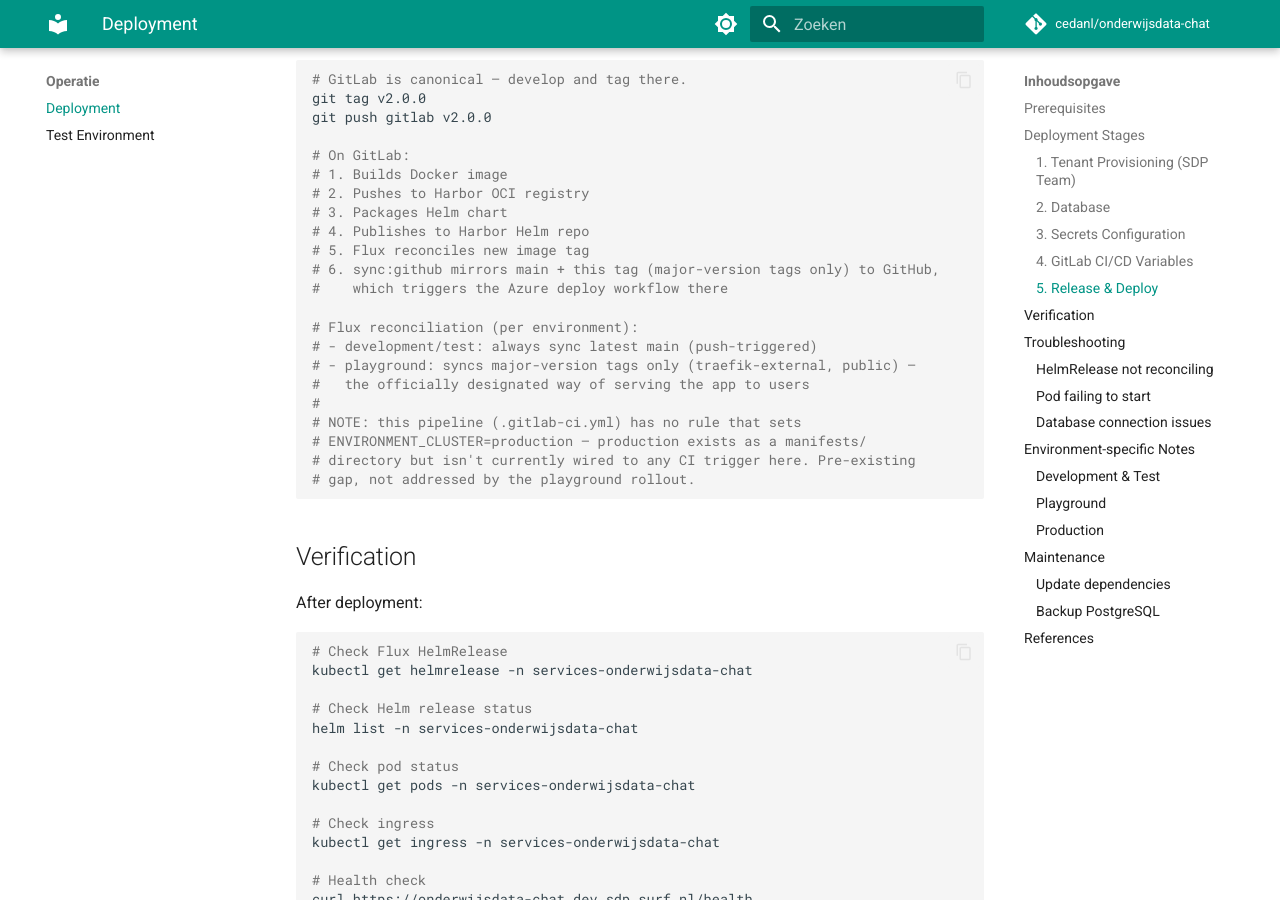
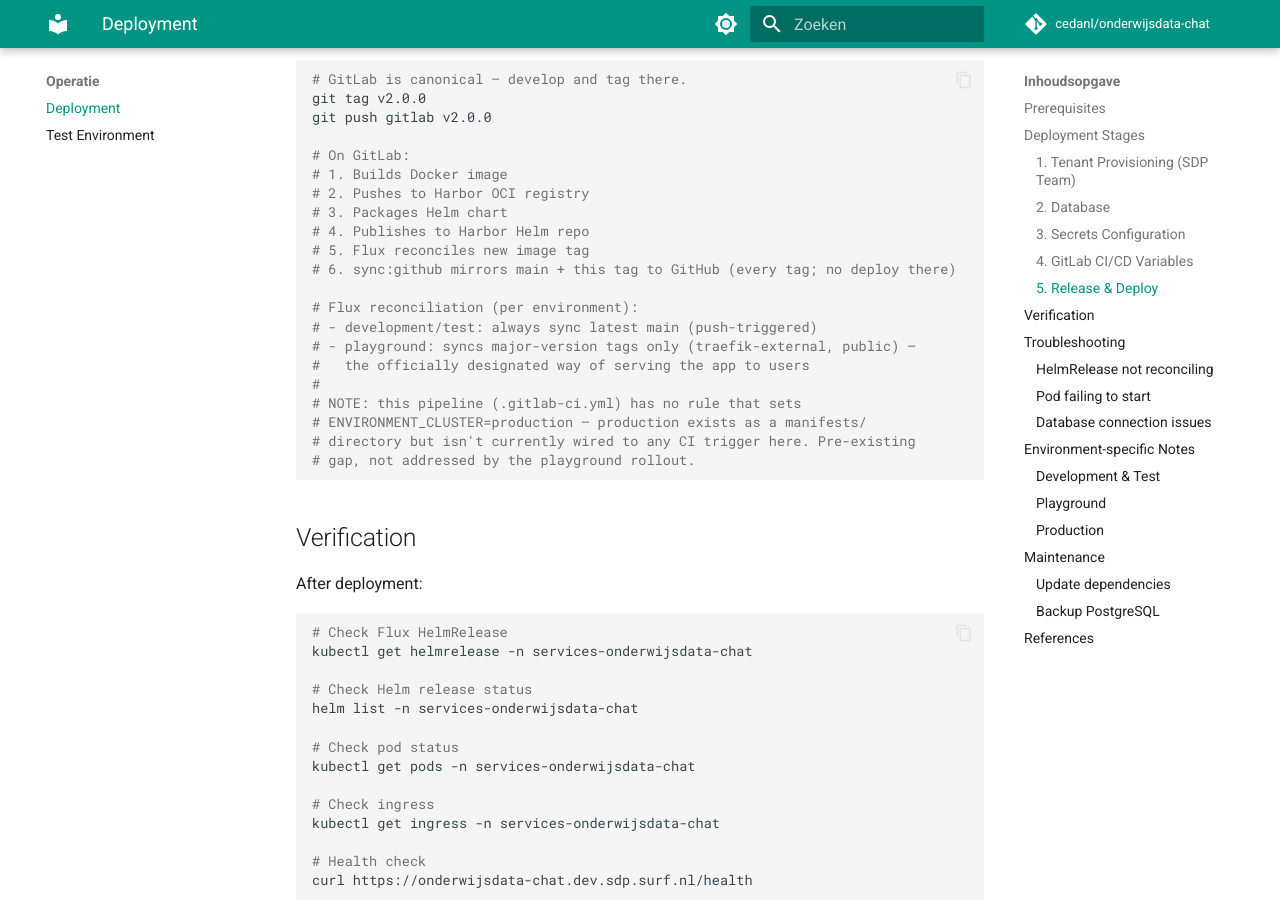
Before and after one commit to cedanl/onderwijsdata-chat, an MkDocs documentation site: the page built from docs/deployment.md, in a window 1280 px wide and 900 px high, scrolled down 1858 px. Built offline with MkDocs 1.6.1 and Material for MkDocs 9.7.7, drawn with Linux system fonts in a browser that asks for light colours; comment, search, counter and statistics services are not loaded.

Commit message:
fix: spiegel alle tags naar GitHub
De Azure-deploy op GitHub bestaat niet meer, dus het X.0.0-filter heeft geen
functie. Het filter miste ook v-prefix-tags (v2.1.0 stond niet op GitHub).

Co-Authored-By: Claude Sonnet 5.5 <noreply@anthropic.com>

```diff
--- a/docs/deployment.md
+++ b/docs/deployment.md
@@ -80,8 +80,7 @@ git push gitlab v2.0.0
 # 3. Packages Helm chart
 # 4. Publishes to Harbor Helm repo
 # 5. Flux reconciles new image tag
-# 6. sync:github mirrors main + this tag (major-version tags only) to GitHub,
-#    which triggers the Azure deploy workflow there
+# 6. sync:github mirrors main + this tag to GitHub (every tag; no deploy there)
 
 # Flux reconciliation (per environment):
 # - development/test: always sync latest main (push-triggered)
```
Also changed, not shown: .gitlab-ci.yml (+3 -9 lines), CONTRIBUTING.md (+2 -2 lines), manifests/README.md (+2 -2 lines).
